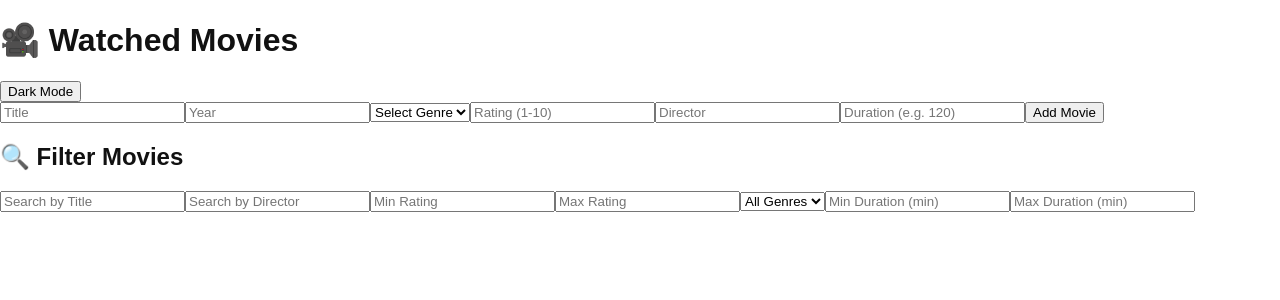
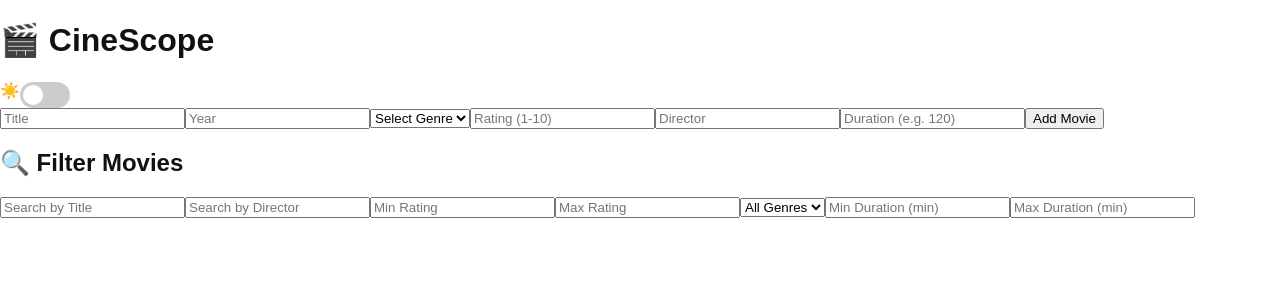
Before and after one commit to Elena-Nidelcu/Movie-agenda, a React (Vite) app in the folder cinescope/: page / in a window 1280 px wide. Shown: the top 300 px of the page. Built offline with nearby package versions, Linux system fonts and the light colour scheme.

Commit message:
style the toggle button

```diff
--- a/cinescope/src/components/Header.jsx
+++ b/cinescope/src/components/Header.jsx
@@ -1,12 +1,19 @@
-function Header({ theme, setTheme }) {
-    return (
-      <div className="flex justify-between items-center mb-6">
-        <h1 className="text-2xl font-bold">🎥 Watched Movies</h1>
-        <button onClick={() => setTheme(t => t === 'light' ? 'dark' : 'light')} className="px-4 py-2 border rounded">
-          {theme === 'light' ? 'Dark' : 'Light'} Mode
-        </button>
+// src/components/Header.jsx
+import '../styles/ToggleSwitch.css'
+
+export default function Header({ theme, setTheme }) {
+  const toggleTheme = () => setTheme(t => (t === 'light' ? 'dark' : 'light'))
+
+  return (
+    <header className="flex justify-between items-center mb-6">
+      <h1 className="text-2xl font-bold">🎬 CineScope</h1>
+      <div className="flex items-center gap-2">
+        <span className="text-sm">{theme === 'light' ? '☀️' : '🌙'}</span>
+        <label className="switch">
+          <input type="checkbox" onChange={toggleTheme} checked={theme === 'dark'} />
+          <span className="slider"></span>
+        </label>
       </div>
-    )
-  }
-
-  export default Header
+    </header>
+  )
+}
--- /dev/null
+++ b/cinescope/src/styles/ToggleSwitch.css
@@ -0,0 +1,46 @@
+/* styles/ToggleSwitch.css */
+.switch {
+    position: relative;
+    display: inline-block;
+    width: 50px;
+    height: 26px;
+    margin-left: auto;
+  }
+
+  .switch input {
+    opacity: 0;
+    width: 0;
+    height: 0;
+  }
+
+  .slider {
+    position: absolute;
+    cursor: pointer;
+    background-color: #ccc;
+    border-radius: 34px;
+    top: 0;
+    left: 0;
+    right: 0;
+    bottom: 0;
+    transition: 0.4s;
+  }
+
+  .slider:before {
+    content: '';
+    position: absolute;
+    height: 20px;
+    width: 20px;
+    left: 3px;
+    bottom: 3px;
+    background-color: white;
+    border-radius: 50%;
+    transition: 0.4s;
+  }
+
+  input:checked + .slider {
+    background-color: #4f46e5; /* indigo-600 */
+  }
+
+  input:checked + .slider:before {
+    transform: translateX(24px);
+  }
```
